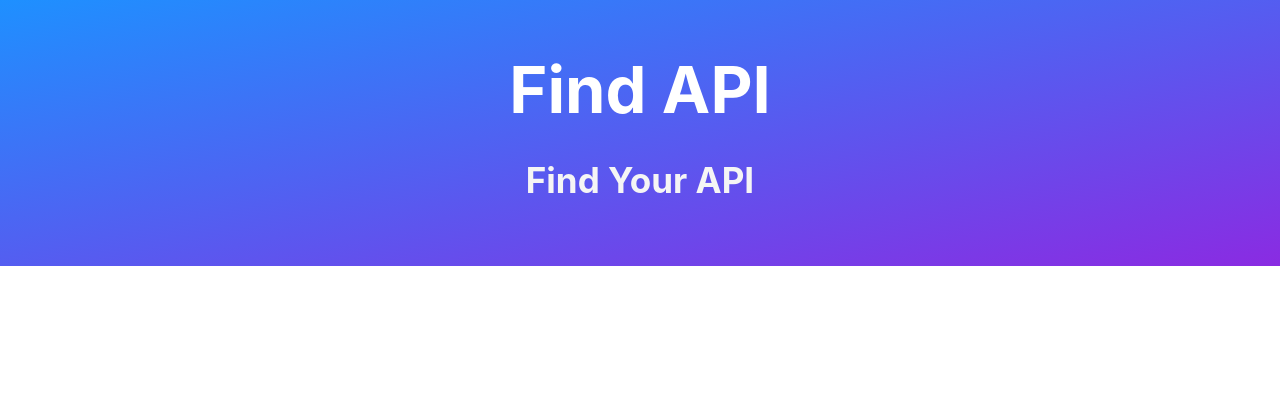
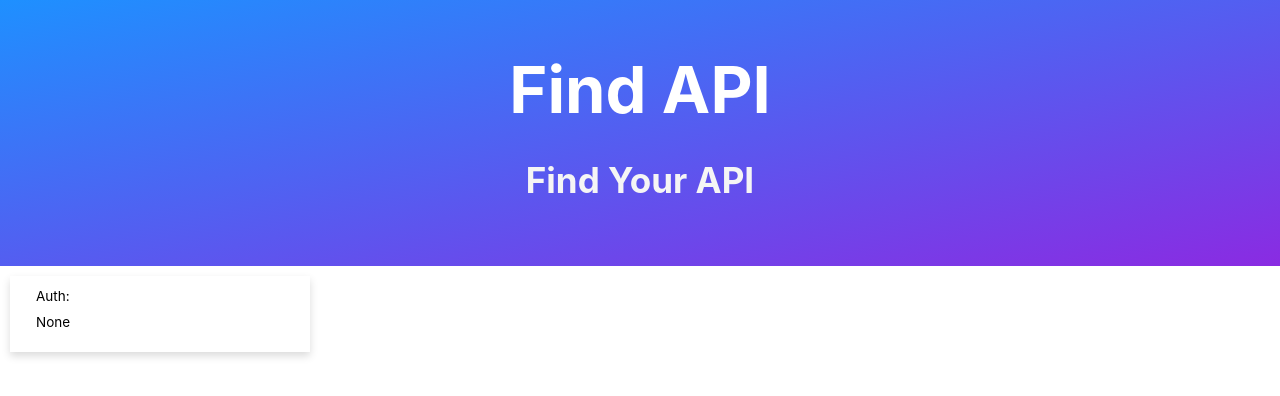
Before and after one commit to silverlightning926/FindAPI-FrontEnd, a React (Create React App) app: page / in a window 1280 px wide. Shown: the top 396 px of the page. Built offline with nearby package versions, Linux system fonts and the light colour scheme.

Commit message:
Created API Card

```diff
--- a/src/App.css
+++ b/src/App.css
@@ -20,5 +20,49 @@
 }
 
 .page-body {
-  padding: 0 10px;
+  padding-left: 10px;
+  padding-right: 10px;
+  padding-top: 10px;
 }
+
+.card {
+  box-shadow: 0 4px 8px 0 #dbdbdb;
+  transition: 0.3s;
+  width: 300px;
+  overflow-wrap: break-word;
+  padding-bottom: 20px;
+}
+
+.card:hover {
+  box-shadow: 0 8px 16px 0 #dbdbdb;
+}
+
+.card-link {
+  text-decoration: none;
+  color: inherit
+  }
+
+.card h4 {
+  font-size: 30px;
+  margin: 10px 0 0;
+}
+
+.card p {
+  margin: 10px 0px 0px;
+}
+
+.container {
+  padding: 2px 16px;
+}
+
+.card-tags {
+  display: flex;
+}
+
+.card-tags p {
+  margin-right: 10px;
+  padding: 5px 10px;
+  background-color: #dedede;
+  color: black;
+  border-radius: 10px;
+}
--- /dev/null
+++ b/src/components/Card.js
@@ -0,0 +1,40 @@
+import React from "react";
+
+const Card = ({url, title, description, auth, http, cors}) => {
+
+    function getAuth() {
+        if(auth === "apiKey")
+        {
+            return <p>API Key</p>
+        }
+
+        else if(auth === "OAuth")
+        {
+            return <p>OAuth</p>
+        }
+
+        else {
+            return <p>None</p>
+        }
+    }
+
+    return (
+        <a href={url} className="card-link">
+            <div className="card">
+                <div className="container">
+                    <h4><b>{title}</b></h4>
+                    <p>{description}</p>
+                    <p style={{fontSize: "13.5px", marginLeft: "10px"}}>
+                        Auth: {getAuth()}
+                    </p>
+                    <div className="card-tags">
+                        {http? <p>HTML</p> : null}
+                        {cors? <p>CORS</p> : null}
+                    </div>
+                </div>
+            </div>
+        </a>
+    )
+}
+
+export default Card;
--- a/src/pages/HomePage.js
+++ b/src/pages/HomePage.js
@@ -2,6 +2,7 @@
 
 // Component Imports
 import Header from "../components/Header";
+import Card from "../components/Card";
 
 class HomePage extends Component {
     componentDidMount() {
@@ -14,7 +15,7 @@
                 <Header title="Find API" subtitle="Find Your API"/>
 
                 <div className="page-body">
-
+                    <Card/>
                 </div>
             </>
         )
```
